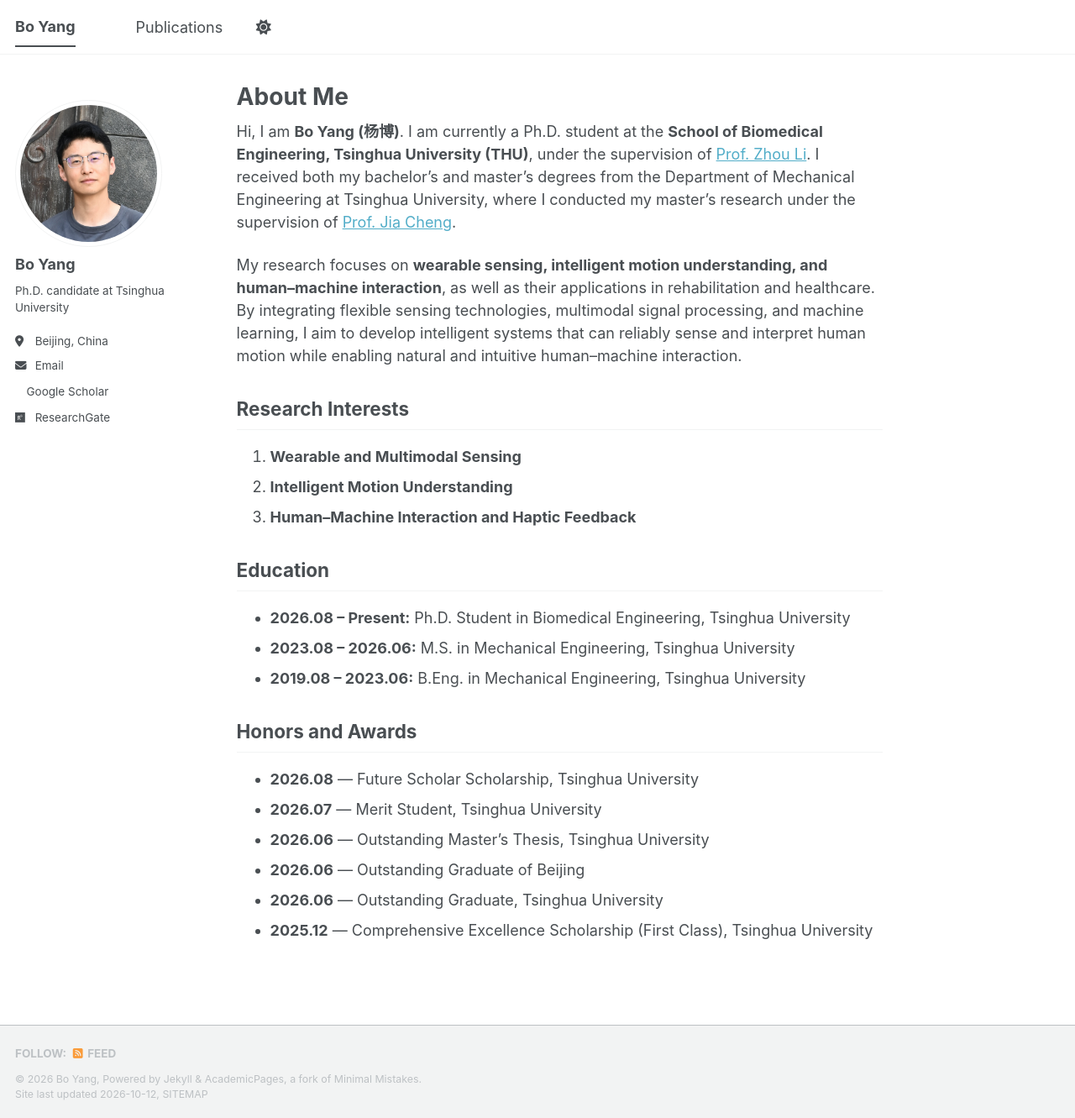
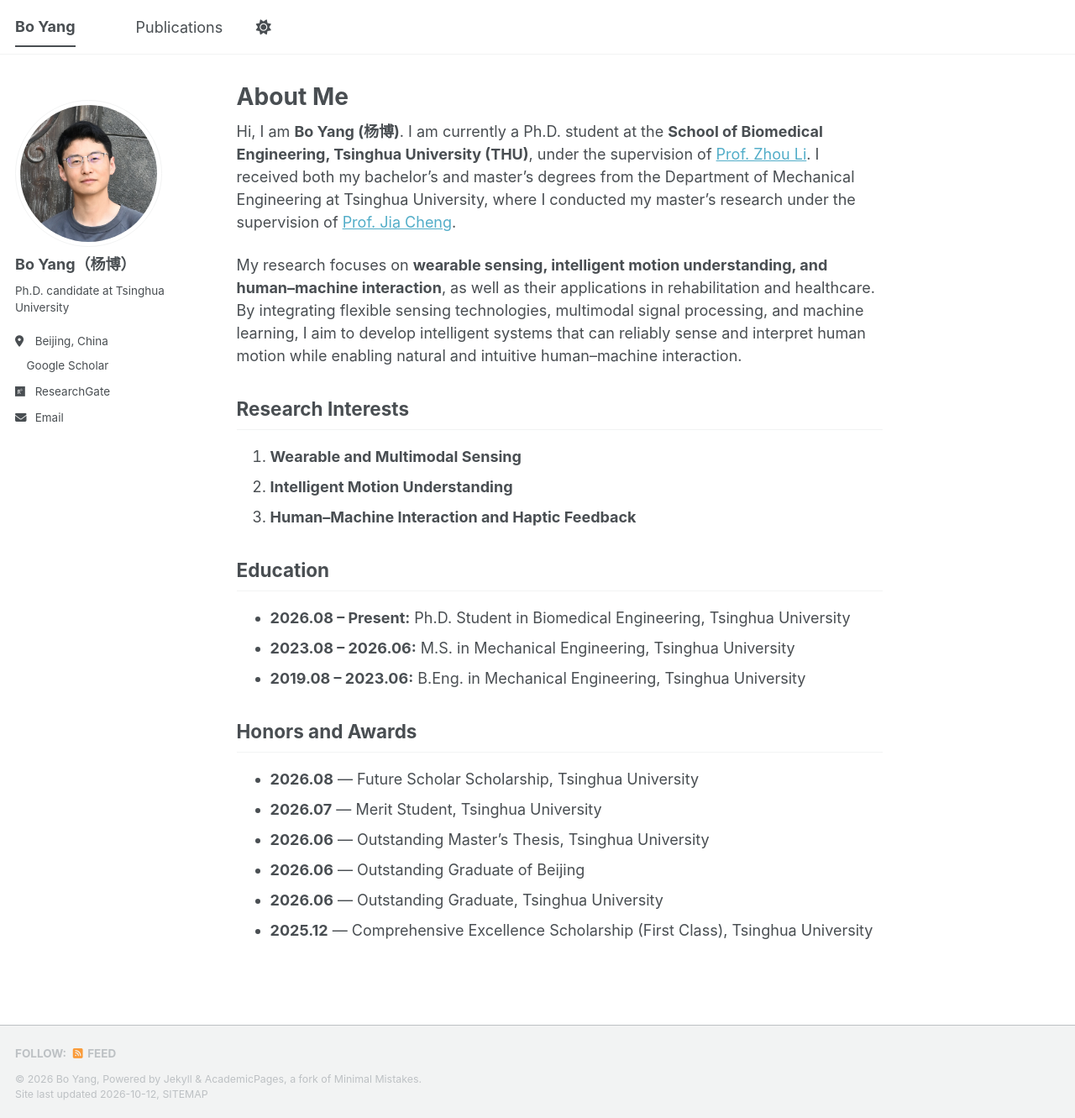
Before and after one commit to Burger-hub/burger-hub.github.io, a Jekyll site: the page built from _pages/about.md, in a window 1280 px wide and 1331 px high. Shown: the whole window at 84% size. Built offline with Jekyll 4.4.1, drawn with Linux system fonts in a browser that asks for light colours; a style sheet for code colours, icons or effects is not loaded.

Commit message:
Add Chinese profile name and move email to end

```diff
--- a/_config.yml
+++ b/_config.yml
@@ -25,6 +25,7 @@ author:
   # Biographic information
   avatar           : "bo-yang.jpg"
   name             : "Bo Yang"
+  name_zh          : "杨博"
   pronouns         : # example: "she/her"
   bio              : "Ph.D. candidate at Tsinghua University"
   location         : "Beijing, China"
--- a/_includes/author-profile.html
+++ b/_includes/author-profile.html
@@ -17,7 +17,7 @@
   {% endif %}
 
   <div class="author__content">
-    <h3 class="author__name">{{ author.name }}</h3>
+    <h3 class="author__name">{{ author.name }}{% if author.name_zh %}（{{ author.name_zh }}）{% endif %}</h3>
     {% if author.pronouns %}<p class="author__pronouns">{{ author.pronouns }}</p>{% endif %}
     {% if author.bio %}<p class="author__bio">{{ author.bio }}</p>{% endif %}
   </div>
@@ -35,10 +35,6 @@
       {% if author.uri %}
         <li><a href="{{ author.uri }}"><i class="fas fa-fw fa-link icon-pad-right" aria-hidden="true"></i>{{ site.data.ui-text[site.locale].website_label | default: "Website" }}</a></li>
       {% endif %}
-      {% if author.email %}
-        <li><a href="mailto:{{ author.email }}"><i class="fas fa-fw fa-envelope icon-pad-right" aria-hidden="true"></i>{{ site.data.ui-text[site.locale].email_label | default: "Email" }}</a></li>
-      {% endif %}
-
       <!-- Font Awesome and Academicons icons / Academic websites -->
       {% if author.academia %}
         <li><a href="{{ author.academia }}"><i class="ai ai-academia ai-fw icon-pad-right" aria-hidden="true"></i>Academia</a></li>
@@ -175,6 +171,9 @@
       {% if author.zhihu %}
       <li><a href="https://www.zhihu.com/people/{{ author.zhihu }}"><i class="fab fa-fw fa-zhihu icon-pad-right" aria-hidden="true"></i>Zhihu</a></li>
       {% endif %}
+      {% if author.email %}
+        <li><a href="mailto:{{ author.email }}"><i class="fas fa-fw fa-envelope icon-pad-right" aria-hidden="true"></i>{{ site.data.ui-text[site.locale].email_label | default: "Email" }}</a></li>
+      {% endif %}
     </ul>
   </div>
 </div>
```
